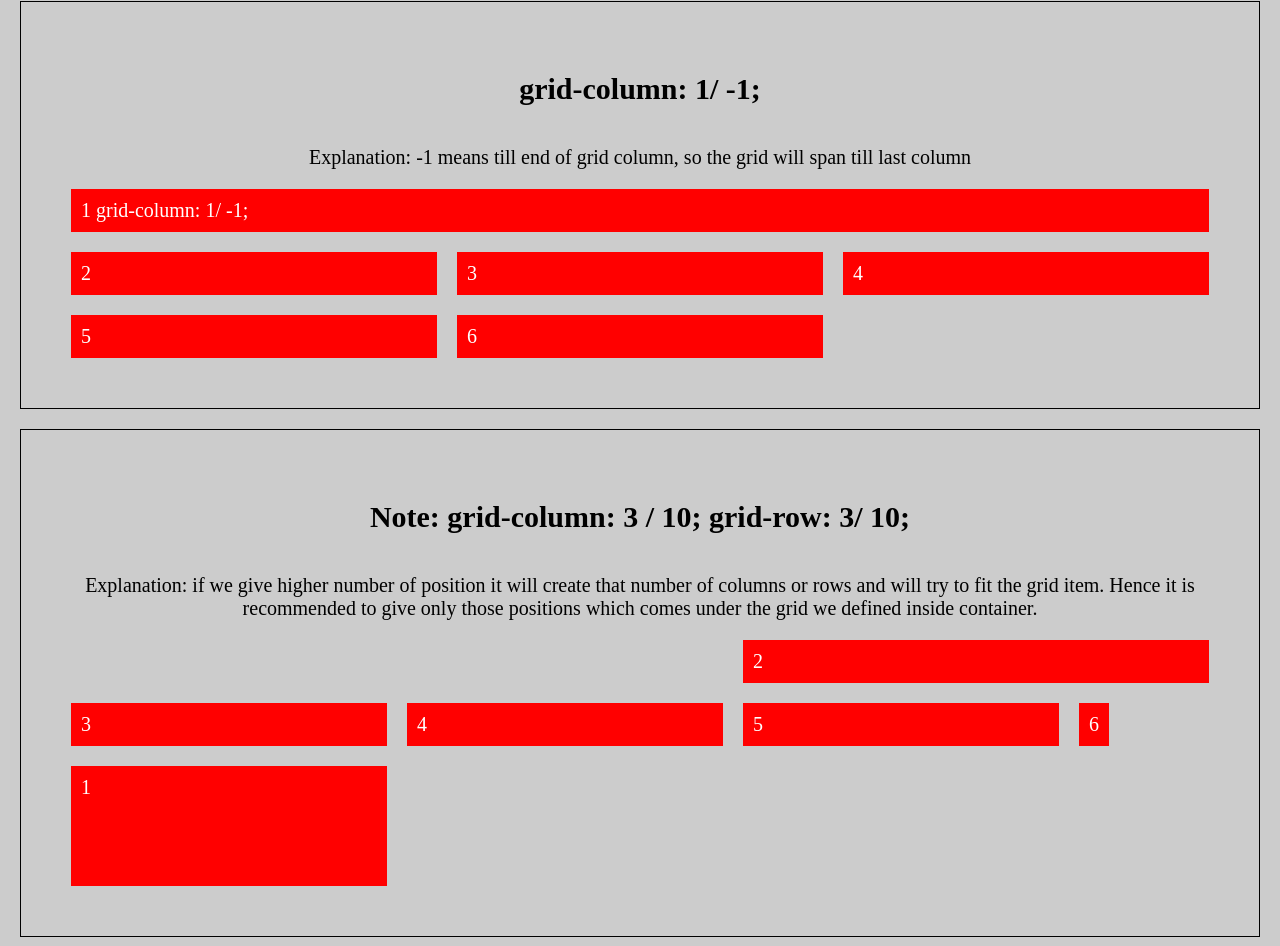
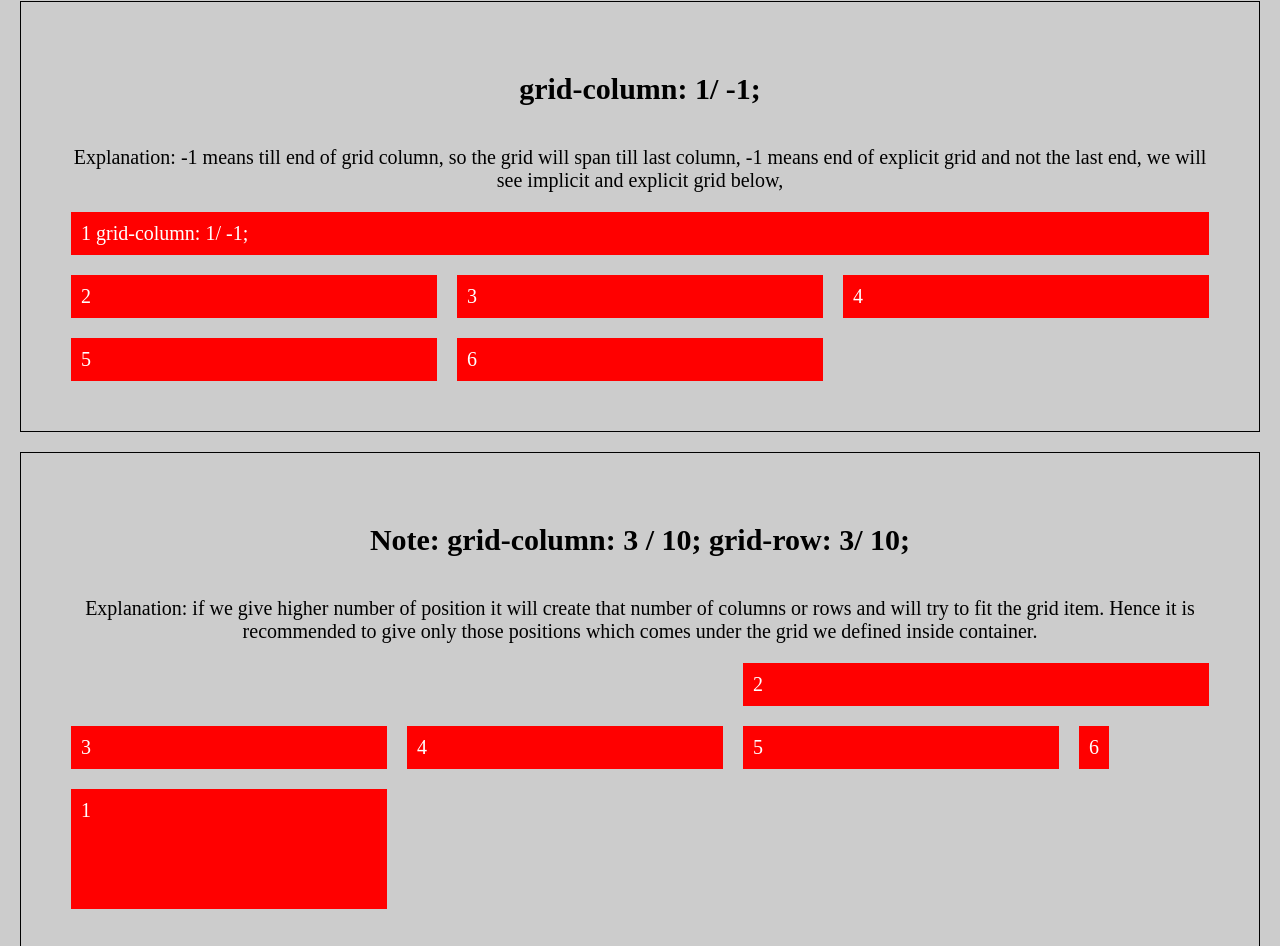
Before and after one commit to khizaruddins/css-grid, a plain HTML site: page index.html in a window 1280 px wide. Shown: the part 10001-10947 px from the top of the page. Drawn offline with Linux system fonts and the light colour scheme.

Commit message:
-1 info added

```diff
--- a/index.html
+++ b/index.html
@@ -366,7 +366,7 @@
       </h4>
       <p class="detail">
         Explanation:
-        -1 means till end of grid column, so the grid will span till last column
+        -1 means till end of grid column, so the grid will span till last column, -1 means end of explicit grid and not the last end, we will see implicit and explicit grid below,
       </p>
       <div class="grid-container-10">
         <div class="grid-item grid-col-minus-1 m-0">1 grid-column: 1/ -1;</div>
```
